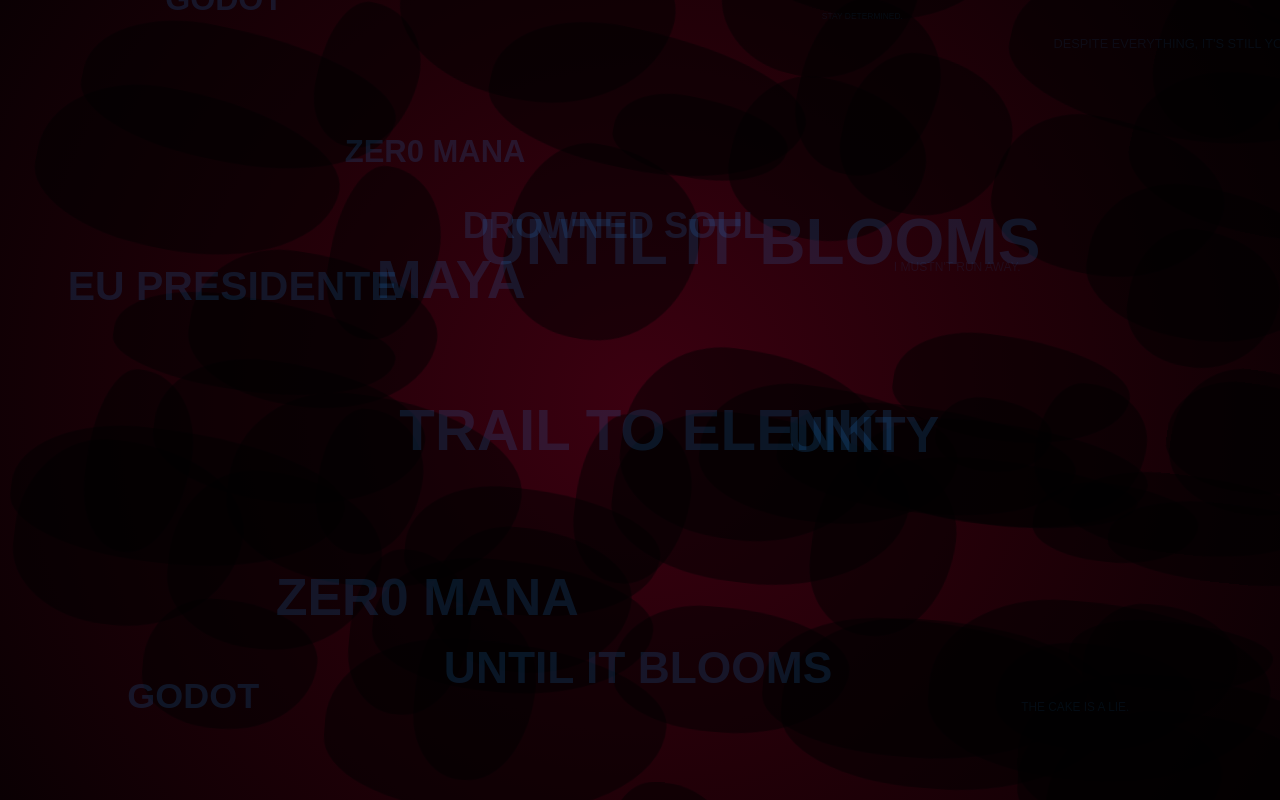
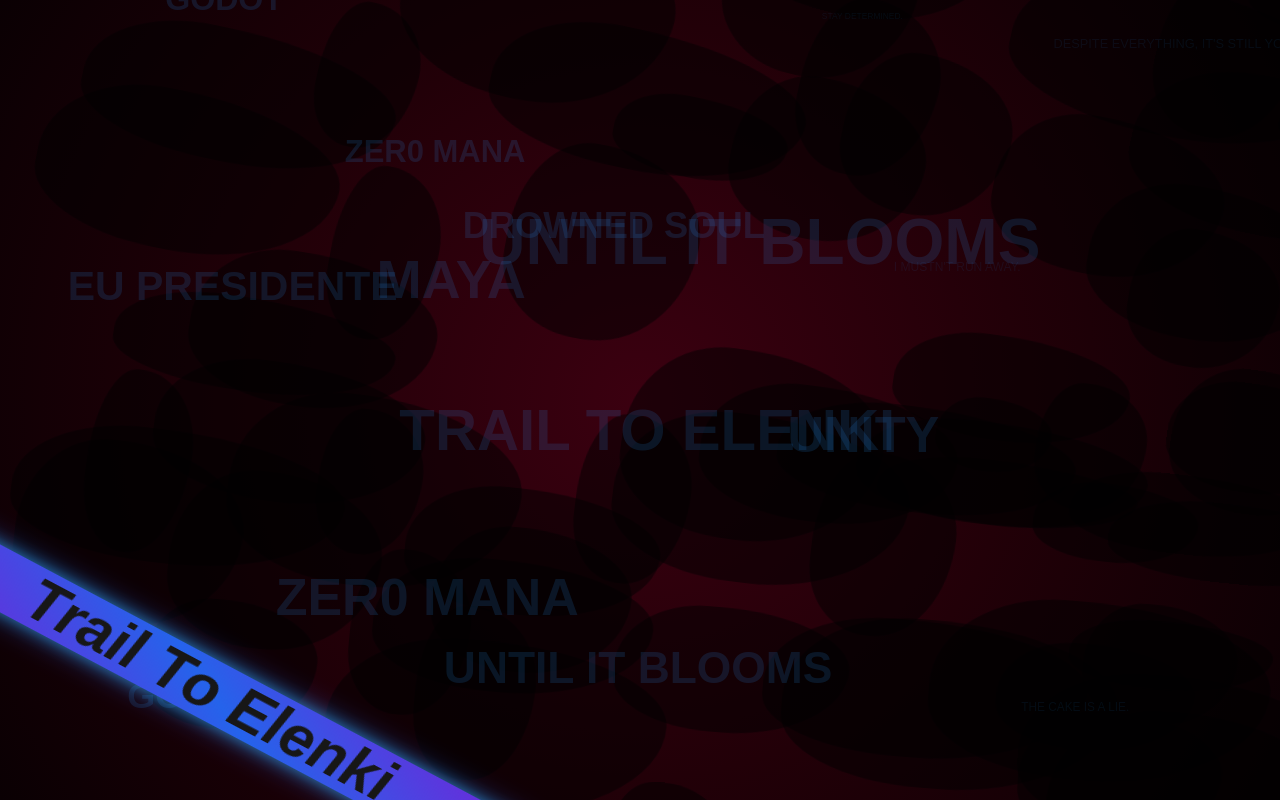
Before and after one commit to LeandroCustodio2002/portifolio-gameDev, a Next.js app: page / in a window 1280 px wide. Built offline with nearby package versions, Linux system fonts and the light colour scheme; no server answers.

Commit message:
project banner

```diff
--- a/app/page.tsx
+++ b/app/page.tsx
@@ -1,6 +1,7 @@
 import GlobeCanvas from "@/components/Globe/GlobeCanvas";
 import SelectScreenSongPlayer  from "@/components/Sfx/selectScreen";
 import Background from "@/components/Background/Background";
+import ProjectBanner from "@/components/ProjectBanner/ProjectBanner";
 
 export default function Home() {
   return (
@@ -16,6 +17,7 @@ export default function Home() {
       >
         <SelectScreenSongPlayer />
         <GlobeCanvas />
+        <ProjectBanner title="Trail To Elenki" />
       </main>
     </>
   );
--- a/components/Globe/CurvedTitle.tsx
+++ b/components/Globe/CurvedTitle.tsx
@@ -17,7 +17,7 @@ export default function CurvedTitle() {
     groupRef.current.rotation.y -= delta * 1;
   });
 
-  const sphereRadius = 3.5;
+  const sphereRadius = 3.9;
   const titleHeight = 2.5;
 
   return (
@@ -37,7 +37,7 @@ export default function CurvedTitle() {
           >
             <Text
               position={[0, 0, 0]}
-              rotation={[0, 0, 0]}
+              rotation={[-.5, 0, 0]}
               fontSize={0.5}
               color="white"
               outlineWidth={0.02}
--- a/components/Globe/Globe.tsx
+++ b/components/Globe/Globe.tsx
@@ -66,7 +66,7 @@ export default function Globe() {
   }
 
   return (
-    <group ref={globeRef} scale={2}>
+    <group ref={globeRef} scale={2.2}>
       {/* MERIDIANOS */}
       {Array.from({ length: 20 }).map((_, i) => (
         <mesh
--- /dev/null
+++ b/components/ProjectBanner/ProjectBanner.module.css
@@ -0,0 +1,33 @@
+.banner {
+    position: fixed;
+
+    left: -140px;
+    bottom: 80px;
+
+    width: 700px;
+    height: 60px;
+
+    display: flex;
+    align-items: center;
+    justify-content: center;
+
+    transform: rotate(28deg);
+
+    background: linear-gradient(
+        28deg,
+        #6d28d9,
+        #2563eb,
+        #6d28d9
+    );
+
+    box-shadow:
+        0 0 15px rgba(56, 189, 248, 0.6),
+        0 0 30px rgba(37, 99, 235, 0.5);
+
+    z-index: 100;
+
+    font-size: 60px;
+    letter-spacing: 0.0005em;
+    font-weight: bold;
+    font-style: italic;
+}
--- /dev/null
+++ b/components/ProjectBanner/ProjectBanner.tsx
@@ -0,0 +1,17 @@
+"use client";
+
+import styles from "./ProjectBanner.module.css";
+
+type Props = {
+  title: string;
+};
+
+export default function ProjectBanner({
+  title,
+}: Props) {
+  return (
+    <div className={styles.banner}>
+      <span>{title}</span>
+    </div>
+  );
+}
```
Also changed, not shown: components/Globe/Title.module.css (deleted, +0 -19 lines).
